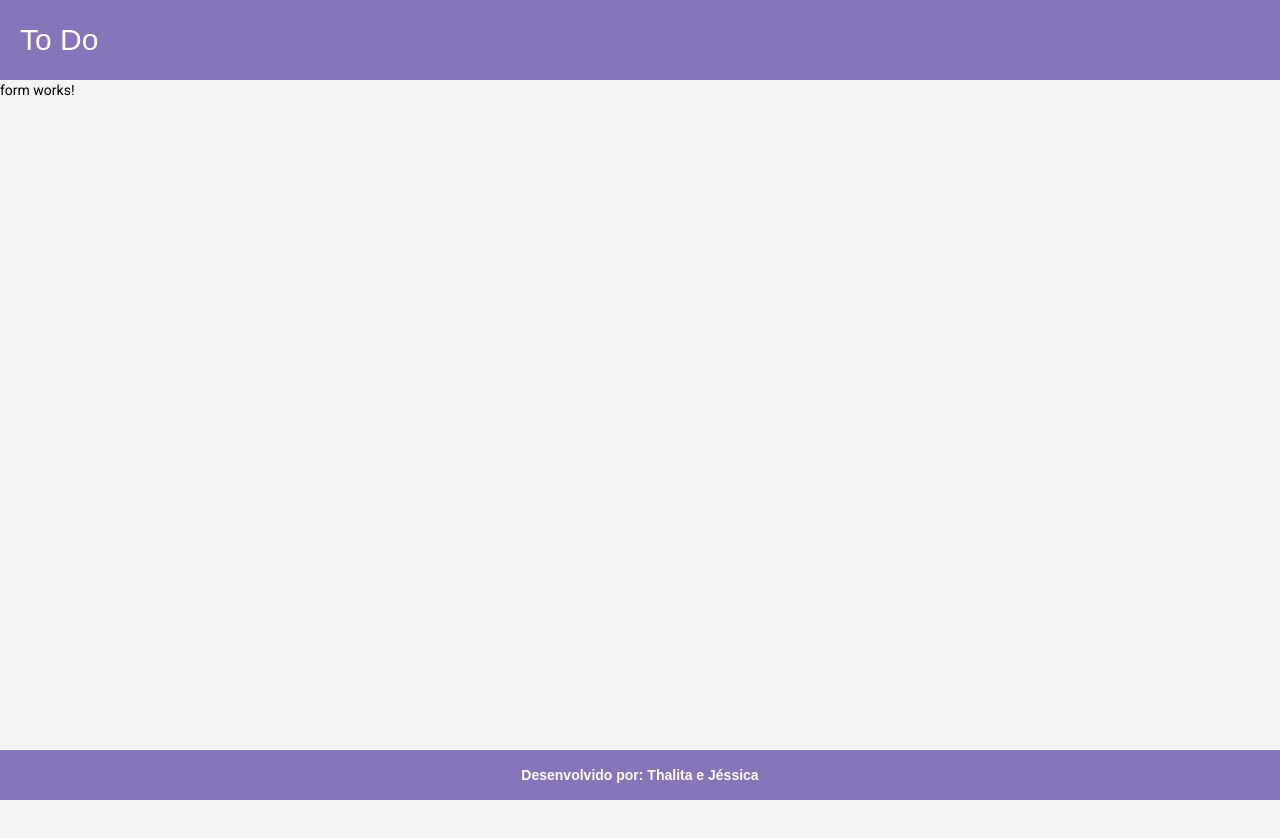
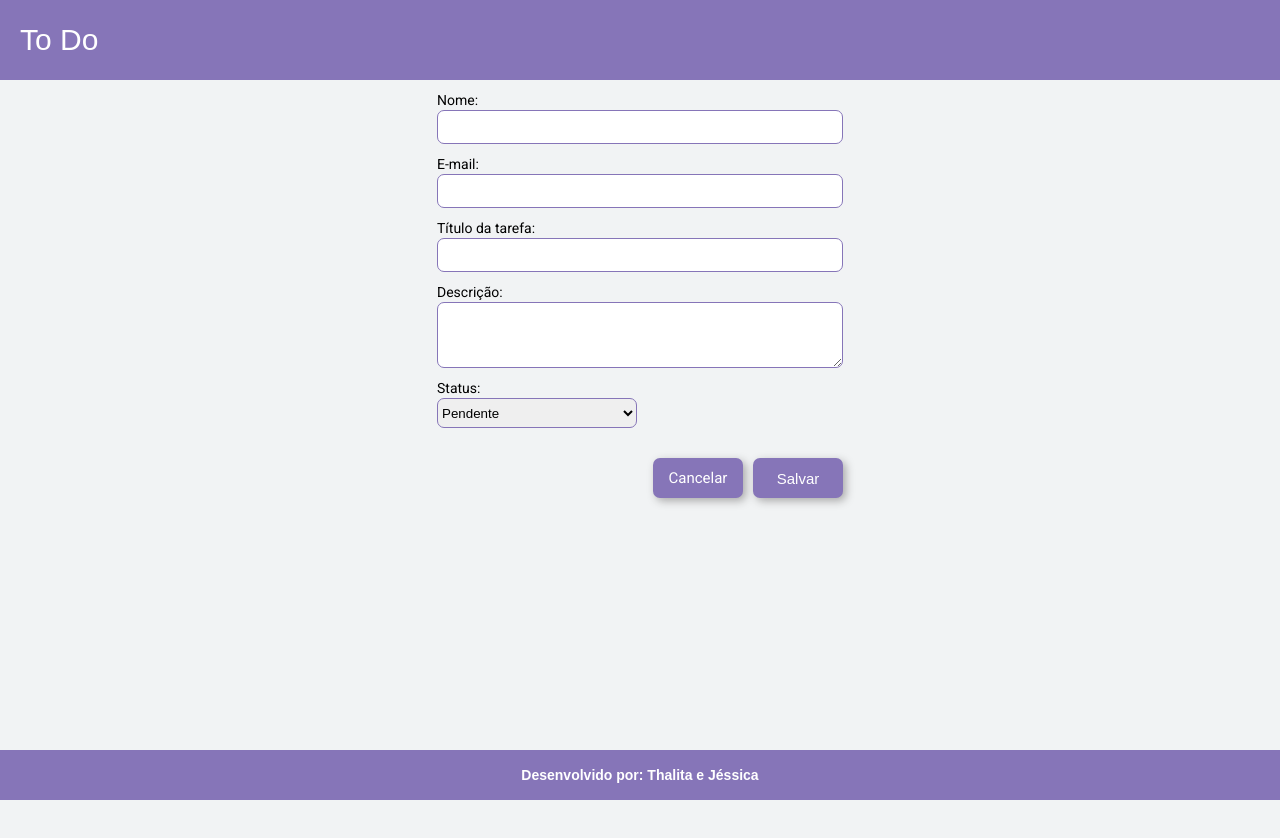
Before and after one commit to thalita-andrade/To-Do-List, an Angular app in the folder to-do-list/: page /form in a window 1280 px wide. Shown: the top 838 px of the page. Built offline with nearby package versions, Linux system fonts and the light colour scheme.

Commit message:
Estilizando a página form

```diff
--- a/to-do-list/src/app/form/form.component.css
+++ b/to-do-list/src/app/form/form.component.css
@@ -0,0 +1,68 @@
+.container {
+    display: flex;
+    justify-content: center;
+}
+
+form {
+    display: flex;
+    flex-direction: column;
+}
+
+.buttons {
+    display: flex;
+    justify-content: flex-end;
+    margin-top: 10px;
+}
+
+.title-label {
+    margin-top: 10px;
+}
+
+.select-form {
+    width: 200px;
+    height: 30px;
+    border-radius: 7px;
+    border: 1px solid #8675b8;
+}
+
+.input-form {
+    width: 400px;
+    height: 30px;
+    border-radius: 7px;
+    border: 1px solid #8675b8;
+}
+
+.textarea-form {
+    width: 400px;
+    height: 60px;
+    border-radius: 7px;
+    border: 1px solid #8675b8;
+}
+
+.link-form {
+    text-decoration: none;
+    color: white;
+    display: flex;
+    align-items: center;
+    justify-content: center;
+    border: 1px solid #8675b8;
+}
+
+.button-form {
+    background-color: #8675b8;
+    color: white;
+    border: none;
+    width: 90px;
+    height: 40px;
+    border-radius: 7px;
+    box-shadow: 3px 3px 8px darkgray;
+    cursor: pointer;
+    font-size: 18px;
+    margin-left: 10px;
+    margin-top: 20px;
+    font-size: 15px;
+}
+
+.button-form:hover {
+    background-color: #6142bd;
+}
--- a/to-do-list/src/app/form/form.component.html
+++ b/to-do-list/src/app/form/form.component.html
@@ -1 +1,27 @@
-<p>form works!</p>
+<div class="container">
+    <form>
+        <label class="title-label">Nome:</label>
+        <input type="text" class="input-form"/>
+
+        <label class="title-label">E-mail:</label>
+        <input type="email" class="input-form"/>
+
+        <label class="title-label">Título da tarefa:</label>
+        <input title="text" class="input-form"/>
+
+        <label class="title-label">Descrição:</label>
+        <textarea class="textarea-form"></textarea>
+
+        <label class="title-label">Status:</label>
+        <select class="select-form">
+            <option>Pendente</option>
+            <option>Concluída</option>
+        </select>
+
+        <div class="buttons">
+            <a class="link-form button-form" href="../form/form.component.html" >Cancelar</a>
+
+            <button class="button-form">Salvar</button>
+        </div>
+    </form>
+</div>
```
